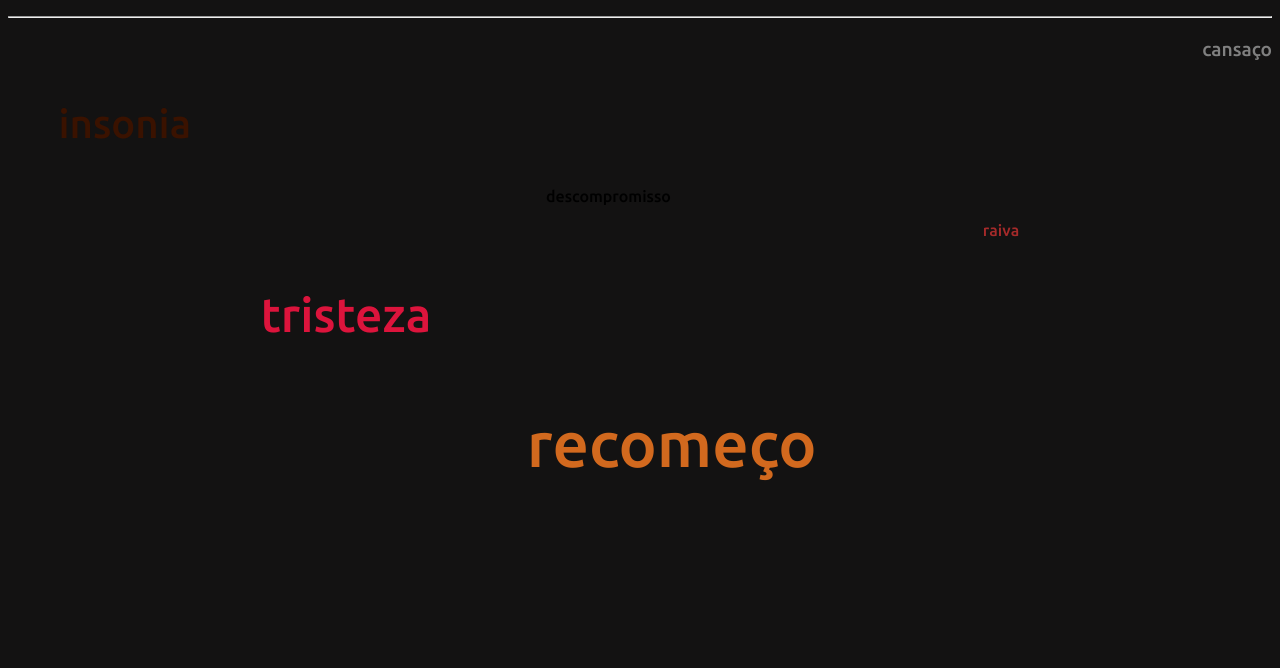
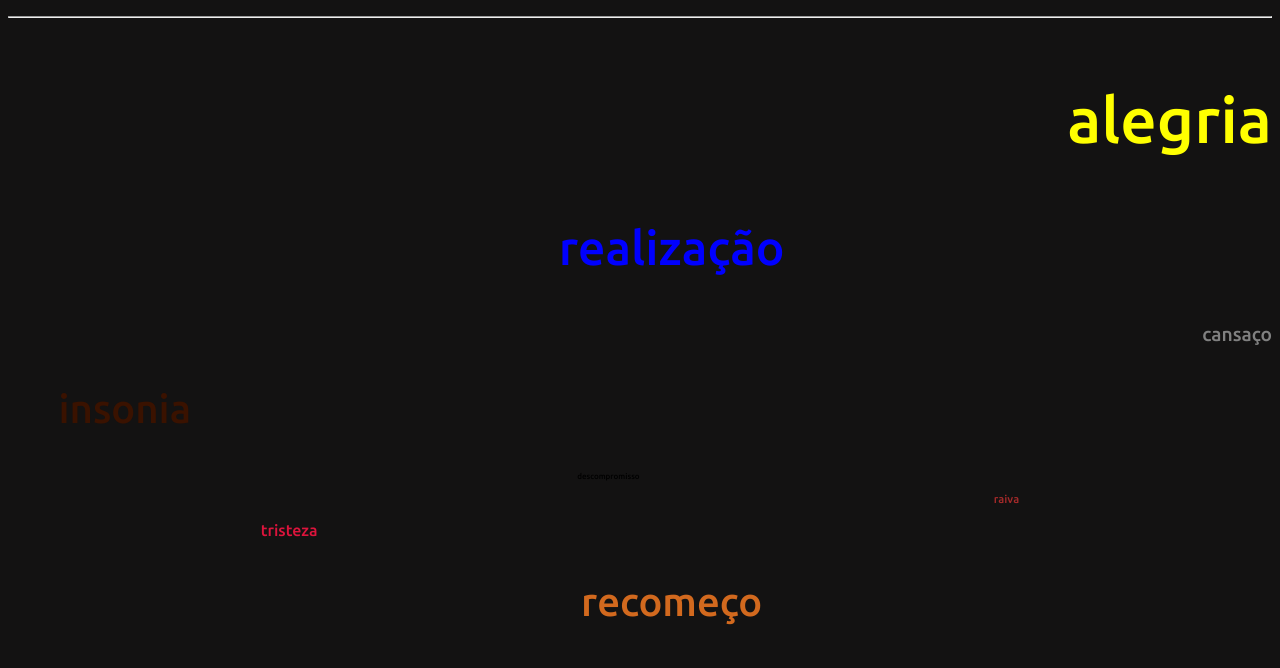
Before and after one commit to whoxer/whoxer.github.io, a PHP site: page /mural/mural.html in a window 1280 px wide. Shown: the part 132-800 px from the top of the page. Run offline with PHP 8.4, Linux system fonts and the light colour scheme.

Commit message:
Alegria e Realização adicionadas ao mural de palavras; atributos modificados

```diff
--- a/css/mural.css
+++ b/css/mural.css
@@ -42,24 +42,36 @@ p.insonia {
 p.descompromisso {
     color: black;
     text-align: center;
-    font-size: 100%;
+    font-size: 50%;
     margin-right: 5%;
 }
 p.raiva {
     color: brown;
     text-align: end;
     margin-right: 20%;
-    font-size: 100%;
+    font-size: 70%;
 }
 p.tristeza {
     color: crimson;
     text-align: justify;
     margin-left: 20%;
-    font-size: 300%;
+    font-size: 100%;
 }
 p.recomeço {
     color: chocolate;
     text-align: center;
     margin-left: 5%;
+    font-size: 250%;
+}
+p.alegria {
+    color: yellow;
+    text-align: end;
+    margin-left: 5%;
     font-size: 400%;
 }
+p.realização {
+    color: blue;
+    text-align: center;
+    margin-left: 5%;
+    font-size: 300%;
+}
--- a/mural/mural.html
+++ b/mural/mural.html
@@ -33,6 +33,8 @@
         </nav>
     </header>
     <hr>
+    <p class="alegria">alegria</p>
+    <p class="realização">realização</p>
     <p class="cansaço">cansaço</p>
     <p class="insonia">insonia</p>
     <p class="descompromisso">descompromisso</p>
```
